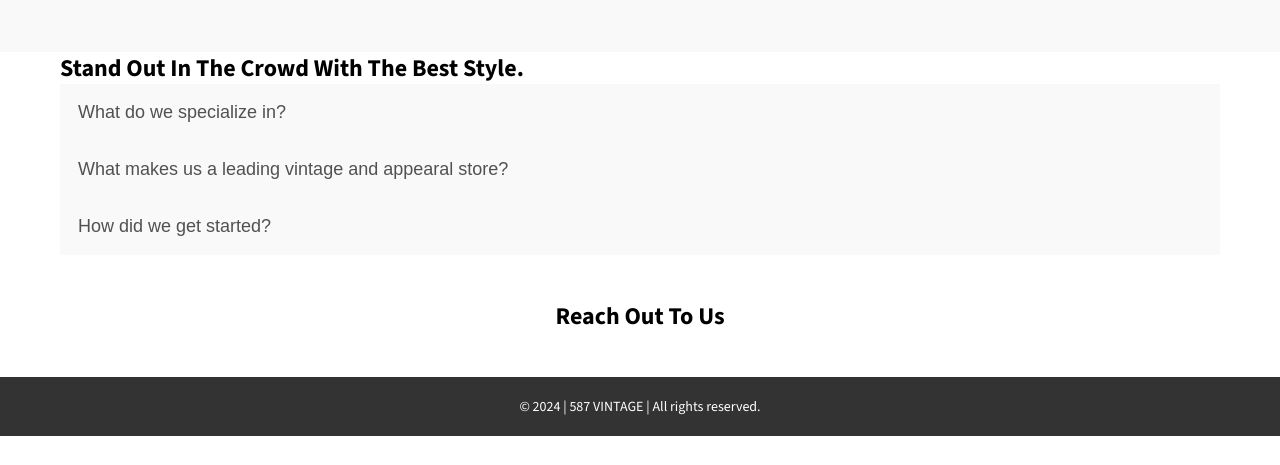
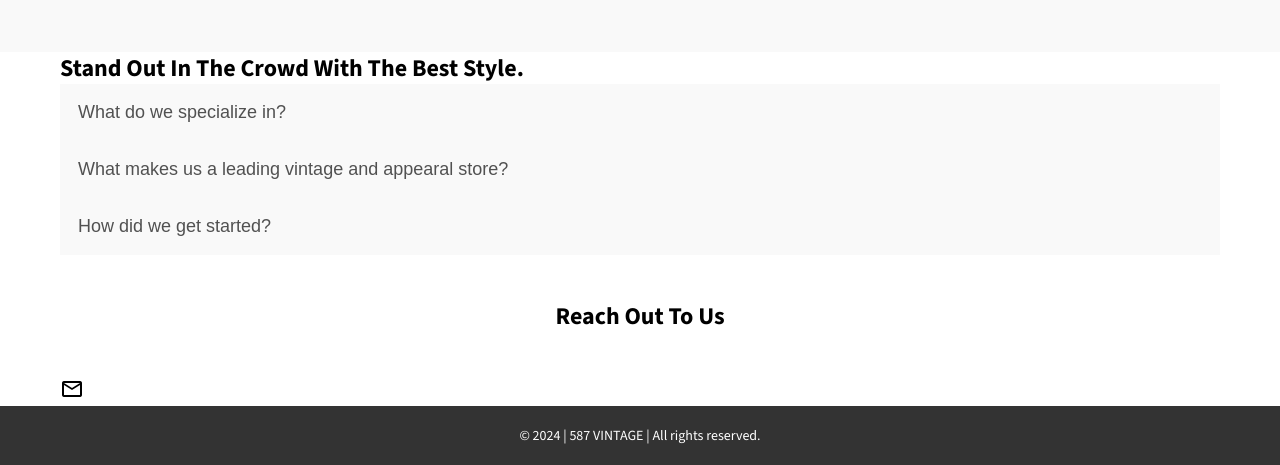
Before and after one commit to isaiah5francis/Static-Website-Assignment-Current, a plain HTML site: page index.html in a window 1280 px wide. Shown: the part 1894-2359 px from the top of the page. Before the commit the page ends 2330 px from the top, so only its background shows below. Drawn offline with nearby package versions, Linux system fonts and the light colour scheme.

Commit message:
publish branch

```diff
--- a/index.html
+++ b/index.html
@@ -6,7 +6,7 @@
     <title>587 VINTAGE - CALGARY VINTAGE & APPEARAL</title>
     <link rel="stylesheet" href="styles.css">
     <link href="https://fonts.googleapis.com/css2?family=Source+Sans+3:ital,wght@0,200..900;1,200..900&display=swap" rel="stylesheet">
-
+    <link rel="stylesheet" href="https://fonts.googleapis.com/css2?family=Material+Symbols+Outlined:opsz,wght,FILL,GRAD@20..48,100..700,0..1,-50..200" />
 </head>
 <body>
     <section class="hero-banner">
@@ -28,6 +28,7 @@
 
     </div>
 
+    <!--Unable to get cards to display 3 across and flexible.-->
     <div class="card">
         <img src="/images/tshirt.jpg" alt="tshirt" style="width:25%">
         <div class="container">
@@ -105,9 +106,12 @@
     </script>
         </div>
       </section>
-
+<!--Icon to reach 'social media'-->
       <div class="container">
         <h2>Reach Out To Us</h2>
+        <span class="material-symbols-outlined">
+          mail
+        </span>
       </div>
 
 <!-- Footer -->
--- a/styles.css
+++ b/styles.css
@@ -2,6 +2,9 @@
   margin: 0;
   padding: 0;
   box-sizing: border-box;
+}
+span {
+
 }
 
 body {
```
